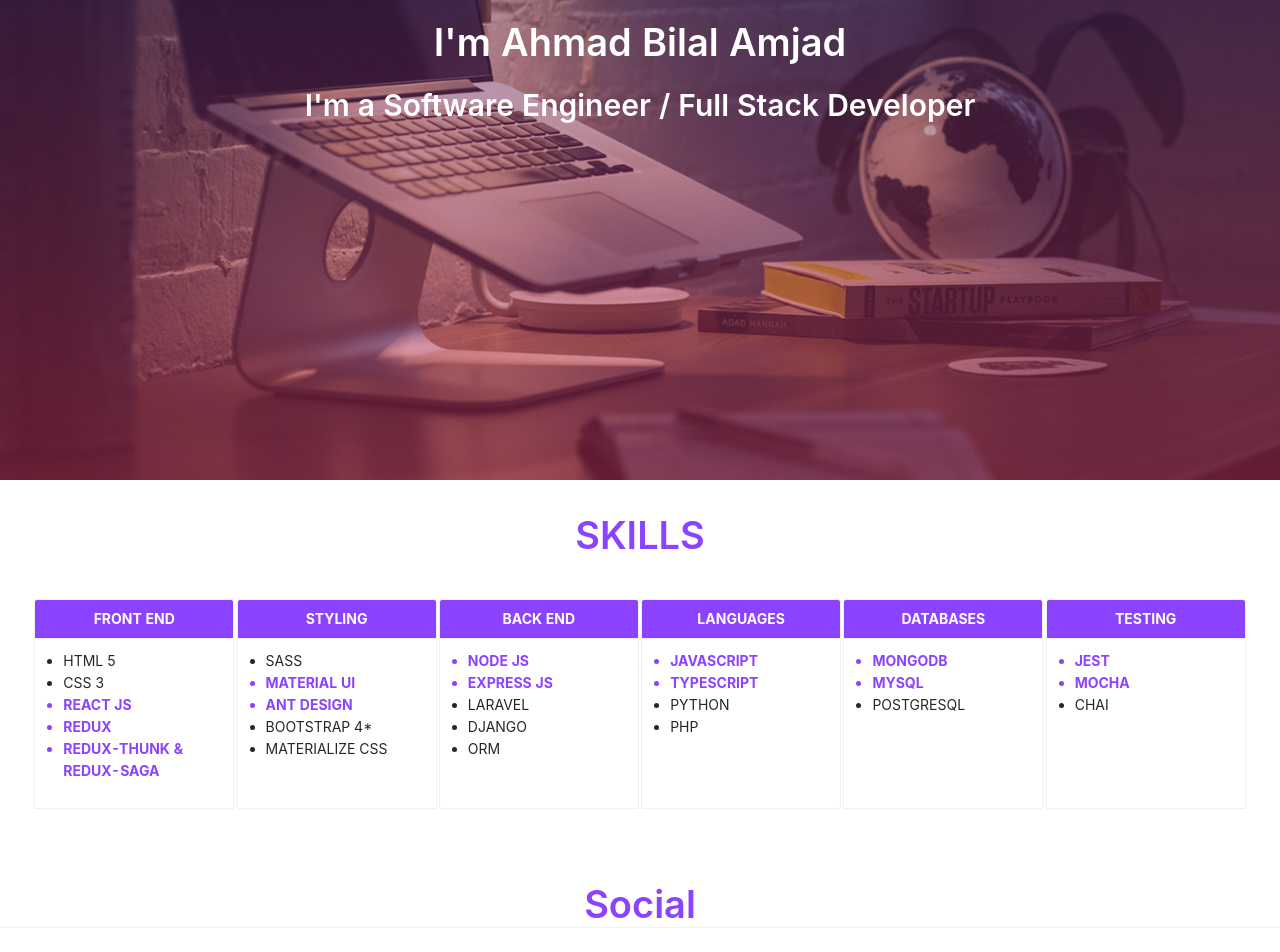
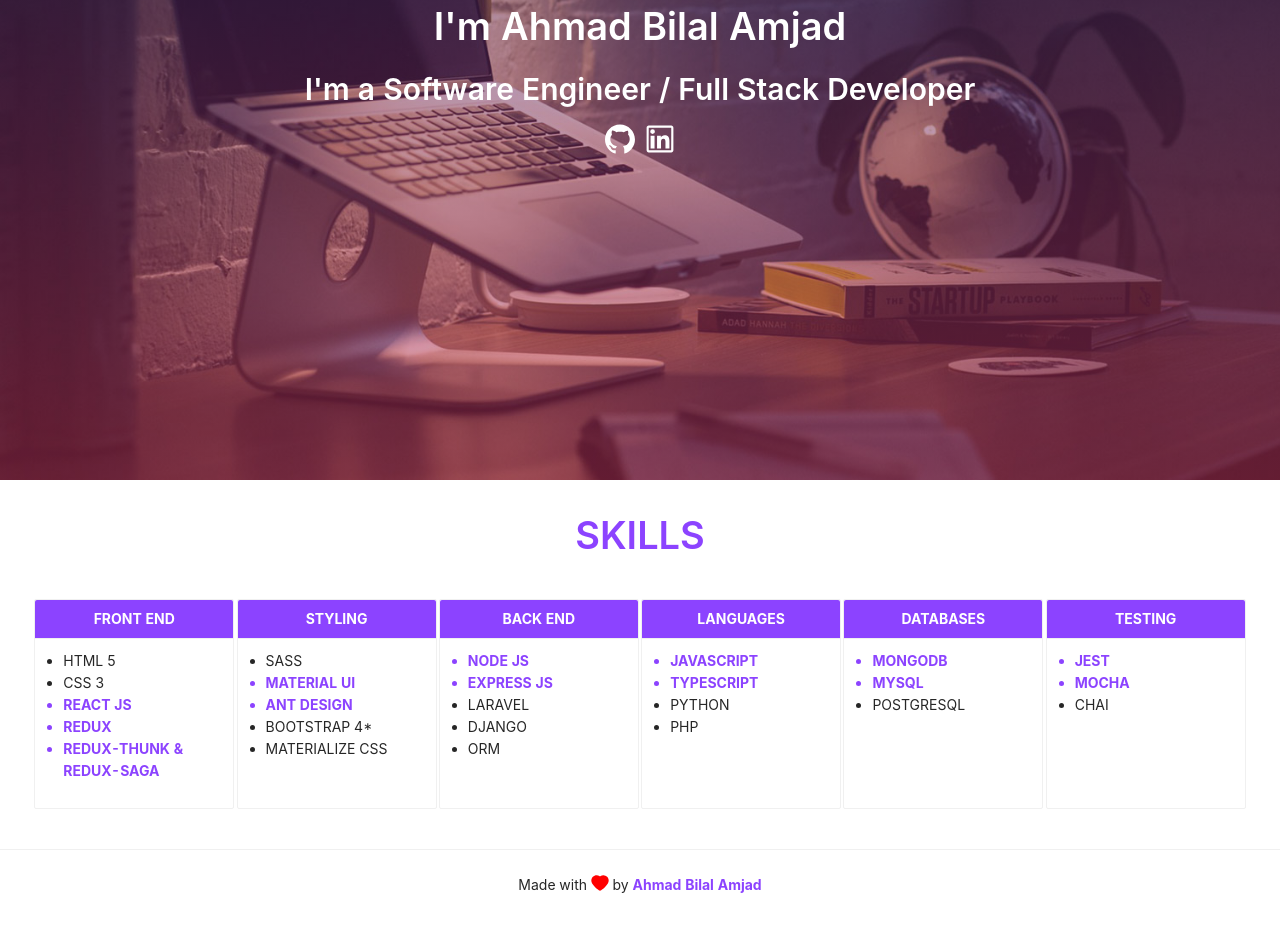
Before and after one commit to AhmadBilalAmjad/ahmadbilalamjad.github.io, a React (Create React App) app: page / in a window 1280 px wide. Shown: the part 320-1272 px from the top of the page. After the commit the page ends 1240 px from the top, so only its background shows below. Built offline with nearby package versions, Linux system fonts and the light colour scheme.

Commit message:
socail icons added

```diff
--- a/src/components/Home.jsx
+++ b/src/components/Home.jsx
@@ -1,6 +1,6 @@
 import React from 'react';
 import { Layout, Typography, Card } from 'antd';
-import { HeartFilled } from '@ant-design/icons'
+import { HeartFilled, GithubOutlined, LinkedinOutlined } from '@ant-design/icons'
 
 import Header from './partials/Header';
 
@@ -17,11 +17,19 @@ const Home = () => {
       <div className="site-layout-background">
         <Title>I'm Ahmad Bilal Amjad</Title>
         <Title level={2}>I'm a Software Engineer / Full Stack Developer</Title>
+        <div>
+          <a href="https://github.com/AhmadBilalAmjad" target='_blank' rel="noopener noreferrer">
+            <GithubOutlined  style={{ color: 'white', fontSize: 30, marginRight: 10 }}/>
+          </a>
+          <a href="https://pk.linkedin.com/in/ahmadbilalamjad" target='_blank' rel="noopener noreferrer">
+            <LinkedinOutlined style={{ color: 'white', fontSize: 30 }} />
+          </a>
+        </div>
       </div>
     </Content>
     <Title className='skills'>SKILLS</Title>
     <Layout className='skills-card-wrapper'>
-      <Card size="small" title="FRONT END" style={{ width: 200 }}>
+      <Card size="small" hoverable title="FRONT END" style={{ width: 200 }}>
         <ul className='card-body'>
           <li>HTML 5</li>
           <li>CSS 3</li>
@@ -30,7 +38,7 @@ const Home = () => {
           <li className='bold-purple'>REDUX-THUNK & REDUX-SAGA</li>
         </ul>
       </Card>
-      <Card size="small" title="STYLING" style={{ width: 200 }}>
+      <Card size="small" hoverable title="STYLING" style={{ width: 200 }}>
         <ul className='card-body'>
           <li>SASS</li>
           <li className='bold-purple'>MATERIAL UI</li>
@@ -39,7 +47,7 @@ const Home = () => {
           <li>MATERIALIZE CSS</li>
         </ul>
       </Card>
-      <Card size="small" title="BACK END" style={{ width: 200 }}>
+      <Card size="small" hoverable title="BACK END" style={{ width: 200 }}>
         <ul className='card-body'>
           <li className='bold-purple'>NODE JS</li>
           <li className='bold-purple'>EXPRESS JS</li>
@@ -48,7 +56,7 @@ const Home = () => {
           <li>ORM</li>
         </ul>
       </Card>
-      <Card size="small" title="LANGUAGES" style={{ width: 200 }}>
+      <Card size="small" hoverable title="LANGUAGES" style={{ width: 200 }}>
         <ul className='card-body'>
           <li className='bold-purple'>JAVASCRIPT</li>
           <li className='bold-purple'>TYPESCRIPT</li>
@@ -56,14 +64,14 @@ const Home = () => {
           <li>PHP</li>
         </ul>
       </Card>
-      <Card size="small" title="DATABASES" style={{ width: 200 }}>
+      <Card size="small" hoverable title="DATABASES" style={{ width: 200 }}>
         <ul className='card-body'>
           <li className='bold-purple'>MONGODB</li>
           <li className='bold-purple'>MYSQL</li>
           <li>POSTGRESQL</li>
         </ul>
       </Card>
-      <Card size="small" title="TESTING" style={{ width: 200 }}>
+      <Card size="small" hoverable title="TESTING" style={{ width: 200 }}>
         <ul className='card-body'>
           <li className='bold-purple'>JEST</li>
           <li className='bold-purple'>MOCHA</li>
@@ -71,9 +79,7 @@ const Home = () => {
         </ul>
       </Card>
     </Layout>
-    <Title className='skills'>Social</Title>
-
-    <Footer className='footer'>Made with <HeartFilled style={{ color: 'red', fontSize: 18 }}/> by <span className='bold-purple'> Ahmad Bilal Amjad </span></Footer>
+    <Footer className='footer'>Made with <HeartFilled style={{ color: 'red', fontSize: 18 }} /> by <span className='bold-purple'> Ahmad Bilal Amjad </span></Footer>
   </Layout>
   );
 }
--- a/src/styles/home.css
+++ b/src/styles/home.css
@@ -102,3 +102,8 @@ h2.ant-typography {
     justify-content: space-evenly;
     padding: 2rem;
 }
+
+.social-icon {
+    color: white;
+    font-size: 25 !important;
+}
```
